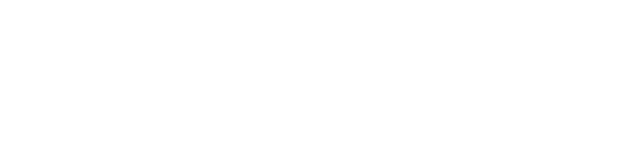
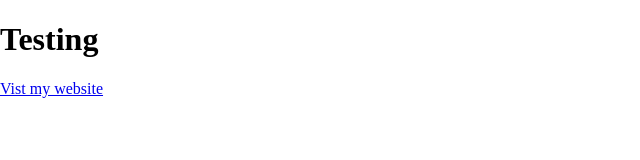
Before and after one commit to alisam03/new-repo, a plain HTML site: page index.html in a window 1280 px wide. Shown: the whole page, without its empty margins (0-640 px from the left). Drawn offline with nearby package versions, Linux system fonts and the light colour scheme; files that its build step writes are made by us from their sources.

Commit message:
Add website

```diff
--- a/index.html
+++ b/index.html
@@ -1,6 +1,6 @@
 <!DOCTYPE html>
 <html lang="en">
-<head>
+  <head>
         <meta charset="UTF-8" />
         <meta name="viewport" content="width=device-width, initial-scale=1.0" />
         <title>Sample Project</title>
@@ -8,5 +8,12 @@
         <link rel="stylesheet" href="./vendor/normalize.css" />
         <link rel="stylesheet" href="./styles/style.css" />
         <link href="" rel="stylesheet"/>
-      </head>
+  </head>
+  <body>
+    <header class="header">
+      <h1 class="page title"> Testing</h1>
+      <a href="https://www.motherlisa.com">Vist my website</a>
+    </header>
+
+  </body>
 </html>
```
